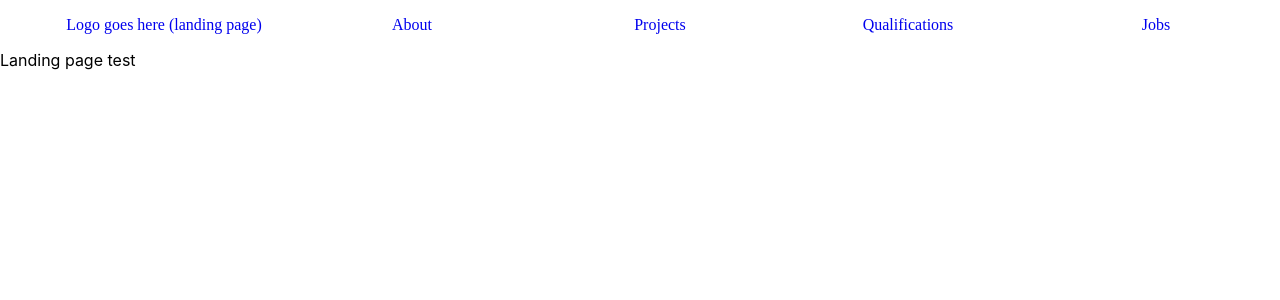
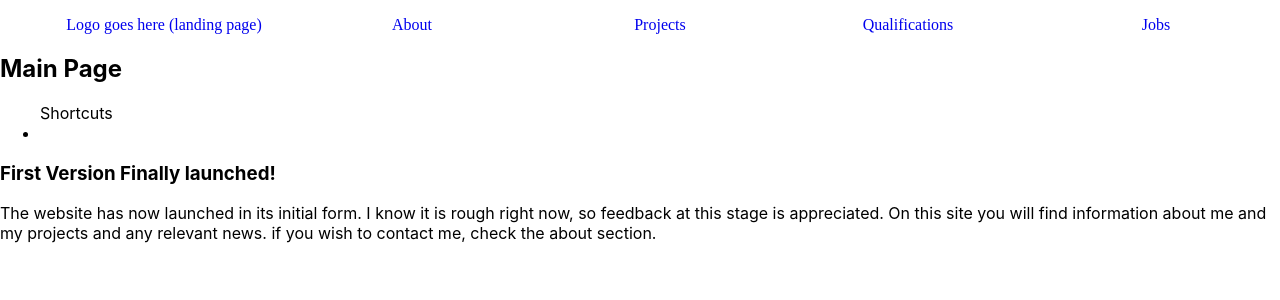
Before and after one commit to Thelangostudent/Personal-Website, a React (Create React App) app in the folder personal-website/: page / in a window 1280 px wide. Shown: the top 300 px of the page. Built offline with nearby package versions, Linux system fonts and the light colour scheme.

Commit message:
Initial landing page structure written. CSS need to be made for it. Not sure if all features will meet deadline.

```diff
--- a/personal-website/src/landingPage/landingPage.js
+++ b/personal-website/src/landingPage/landingPage.js
@@ -1,12 +1,38 @@
 // JavaScript source code
+
+// consider changing newscontent into individual cards instead.
+
+/***
+ * This js file is the main landing page.
+ * Here will news about me and the site be.
+ * */
 
 function landingPage() {
     return (
+        <div id = "landingPageContainer">
+        <h2 id="pageHeader">Main Page</h2>
 
-        <p>Landing page test</p>
+        <div id="inPageshortCuts">
+                <ul> Shortcuts
+                    <li className="shortCut"></li>
 
 
+                </ul>
+            </div>
 
+            <div id="newsContent">
+                <div id="news_1">
+                    <h3 className="newsHeadline"> First Version Finally launched!</h3>
+                    <p className="newsContent">The website has now launched in its initial form.
+                        I know it is rough right now, so feedback at this stage is appreciated.
+                        On this site you will find information about me and my projects and any relevant news.
+                        if you wish to contact me, check the about section.</p>
+                </div>
+
+
+            </div>
+
+        </div>
 
     );
 
```
